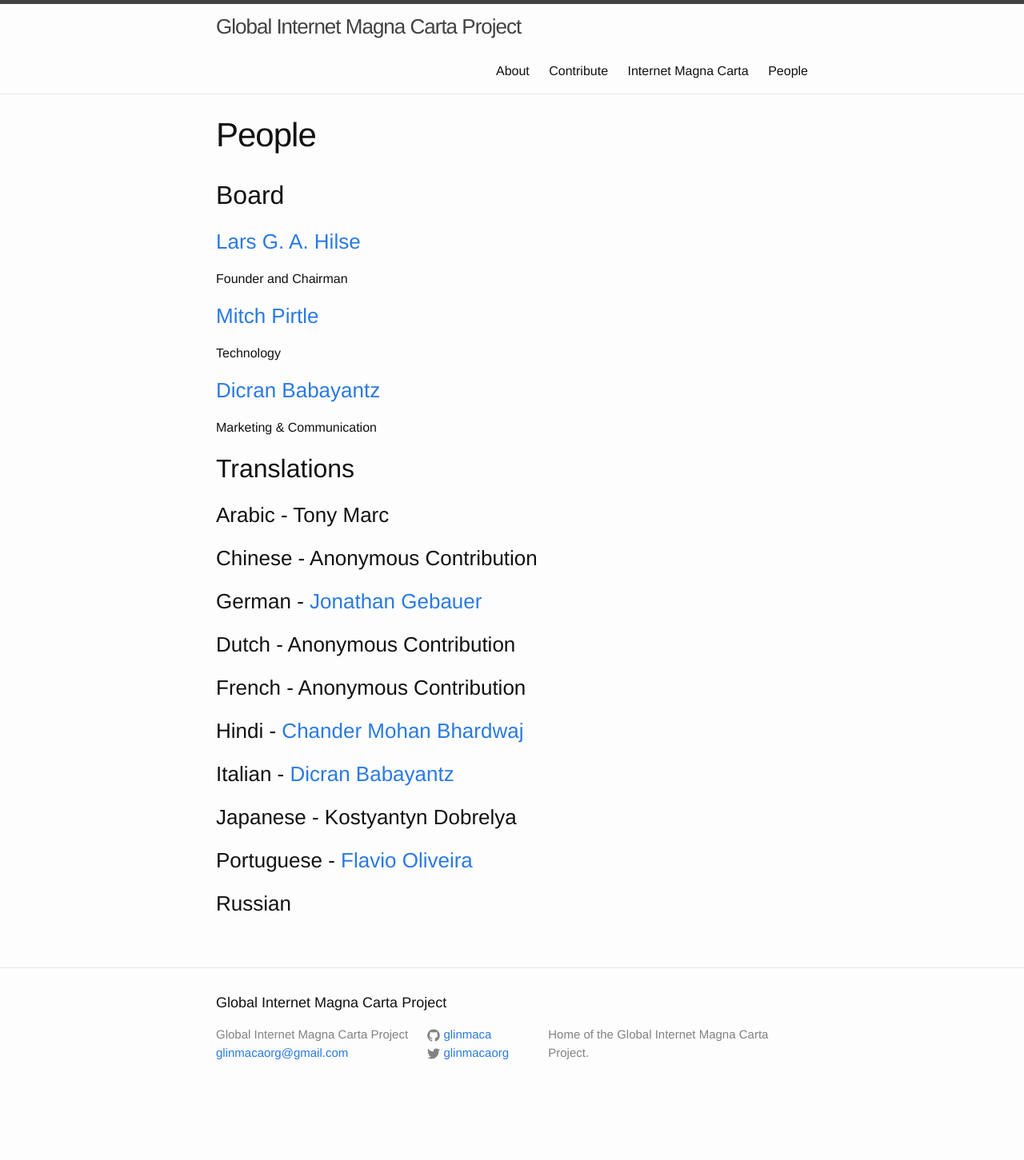
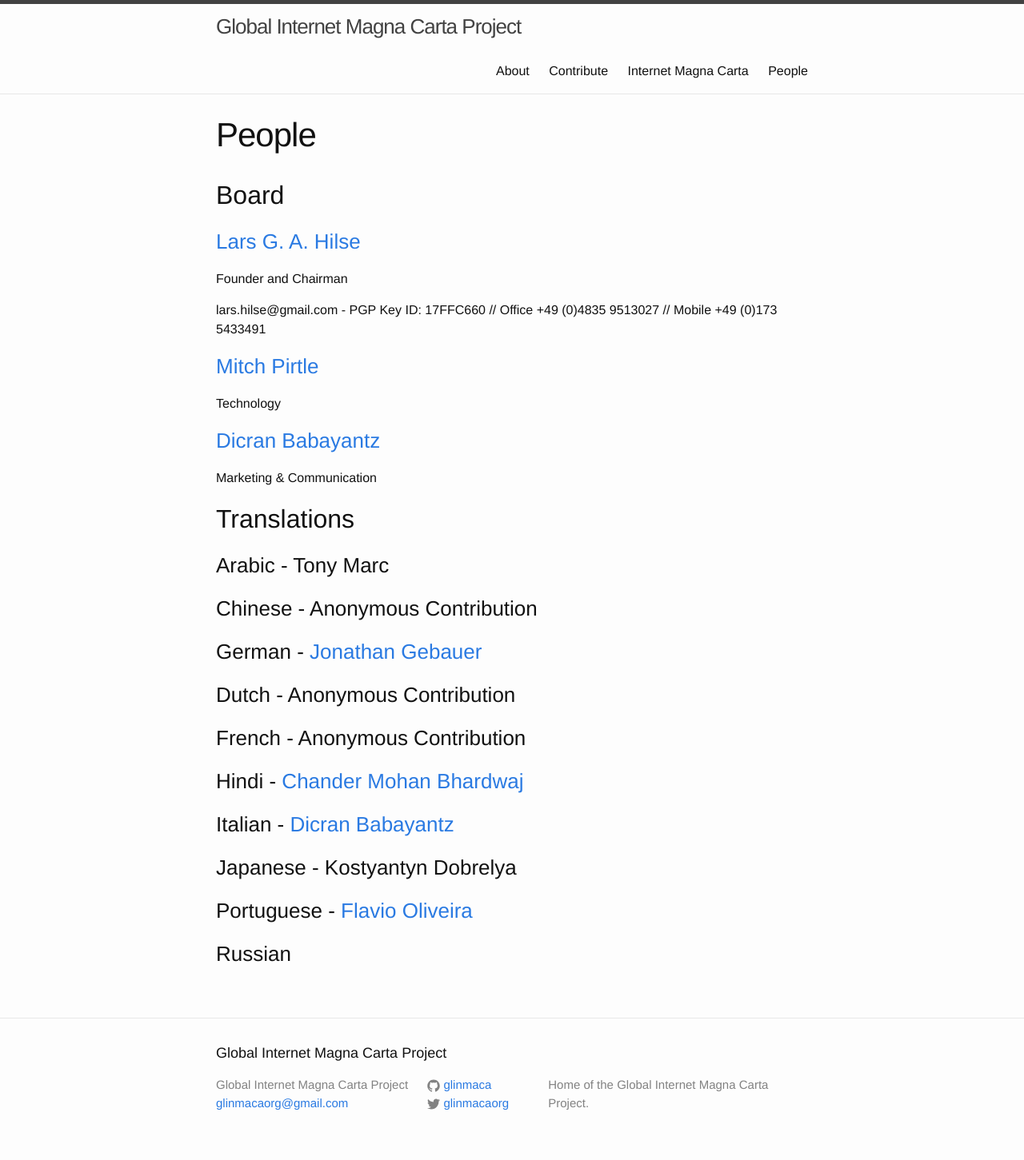
Before and after one commit to GLINMACA/glinmaca.github.io, a Jekyll site: the page built from people.md, in a window 1280 px wide. Shown: the whole page at 80% size. Built offline with Jekyll 4.4.1, drawn with Linux system fonts in a browser that asks for light colours; before the commit the page ends 1388 px from its top, so only the background shows below that.

Commit message:
Update people.md

```diff
--- a/people.md
+++ b/people.md
@@ -7,6 +7,8 @@ permalink: /people/
 
 ###[Lars G. A. Hilse](https://de.linkedin.com/in/deutschewebdesign)
 Founder and Chairman
+
+lars.hilse@gmail.com - PGP Key ID: 17FFC660  // Office +49 (0)4835 9513027 // Mobile +49 (0)173 5433491
 
 ###[Mitch Pirtle](https://www.linkedin.com/in/mitchpirtle)
 Technology
```
